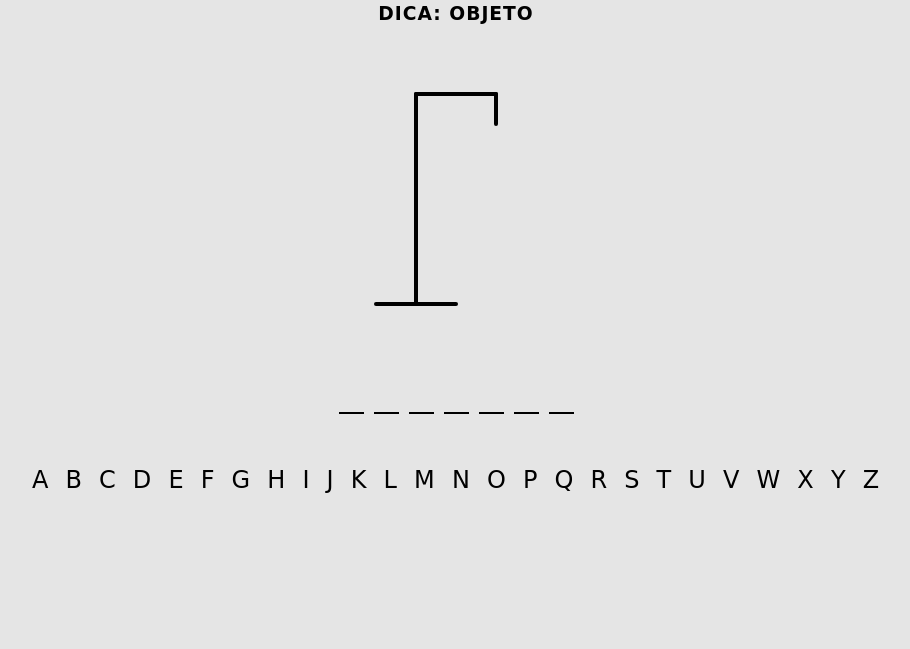
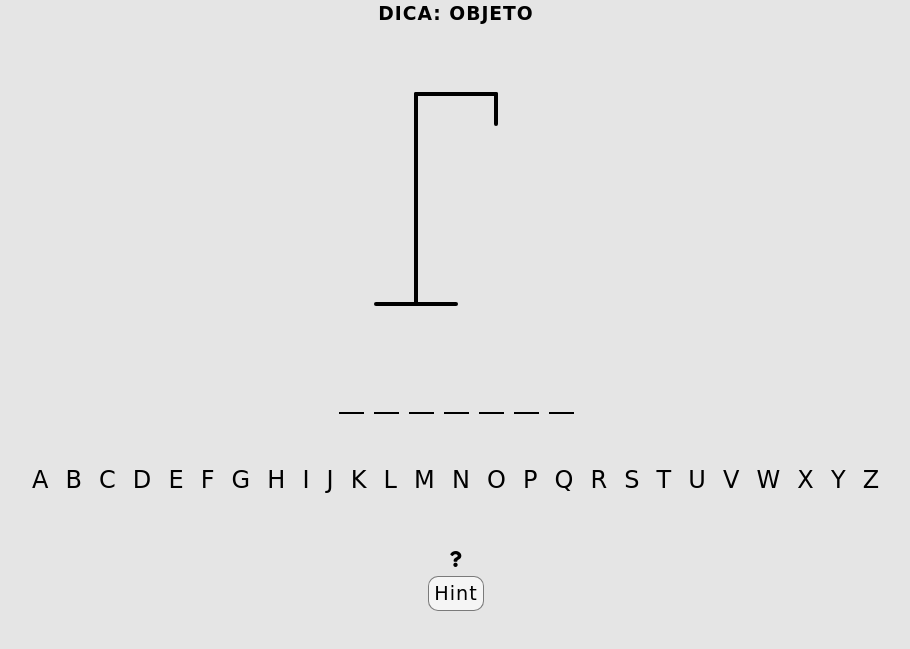
Before and after one commit to rafaelmfranca/hangman-game, a website with bundled scripts: page index.html in a window 1280 px wide. Shown: the part 147-796 px from the top of the page, without its empty margins (184-1094 px from the left). Built offline with nearby package versions, Linux system fonts and the light colour scheme; a web font is replaced by a local one.

Commit message:
:lipstick: Added hint section

```diff
--- a/index.html
+++ b/index.html
@@ -6,6 +6,8 @@
   <meta http-equiv="X-UA-Compatible" content="IE=edge">
   <meta name="viewport" content="width=device-width, initial-scale=1.0">
   <link rel="stylesheet" href="./styles/style.css">
+  <link rel="stylesheet" href="https://pro.fontawesome.com/releases/v5.10.0/css/all.css"
+    integrity="sha384-AYmEC3Yw5cVb3ZcuHtOA93w35dYTsvhLPVnYs9eStHfGJvOvKxVfELGroGkvsg+p" crossorigin="anonymous" />
   <script type="module" src="./scripts/script.js" defer></script>
   <title>Jogo da Forca</title>
 </head>
@@ -68,6 +70,11 @@
         <li class="digit">z</li>
       </ul>
 
+      <div class="hint">
+        <i id="hint" class="fas fa-question fa-md"></i>
+        <span class="hint-text">Hint</span>
+      </div>
+
       <div class="modal-container">
         <div class="modal">
           <button id="restart-game" class="restart">
--- a/styles/style.css
+++ b/styles/style.css
@@ -111,7 +111,7 @@ header h1 {
   max-width: 100%;
   background-color: whitesmoke;
   border-radius: 10px 10px 0 0;
-  box-shadow: rgba(0, 0, 0, 0.02) 0px 1px 3px 0px, rgba(27, 31, 35, 0.15) 0px 0px 0px 1px;
+  border: .5px solid rgba(0, 0, 0, 0.5);
 }
 
 .restart {
@@ -130,3 +130,21 @@ header h1 {
 .category {
   text-transform: uppercase;
 }
+
+.hint {
+  display: flex;
+  flex-direction: column;
+  justify-content: space-around;
+  align-items: center;
+  height: 70px;
+}
+
+.hint .hint-text {
+  font-size: 1.2em;
+  background-color: whitesmoke;
+  padding: 5px;
+  border-radius: 10px;
+  border: .5px solid rgba(0, 0, 0, 0.5);
+}
+
+.hint i { cursor: help; }
```
